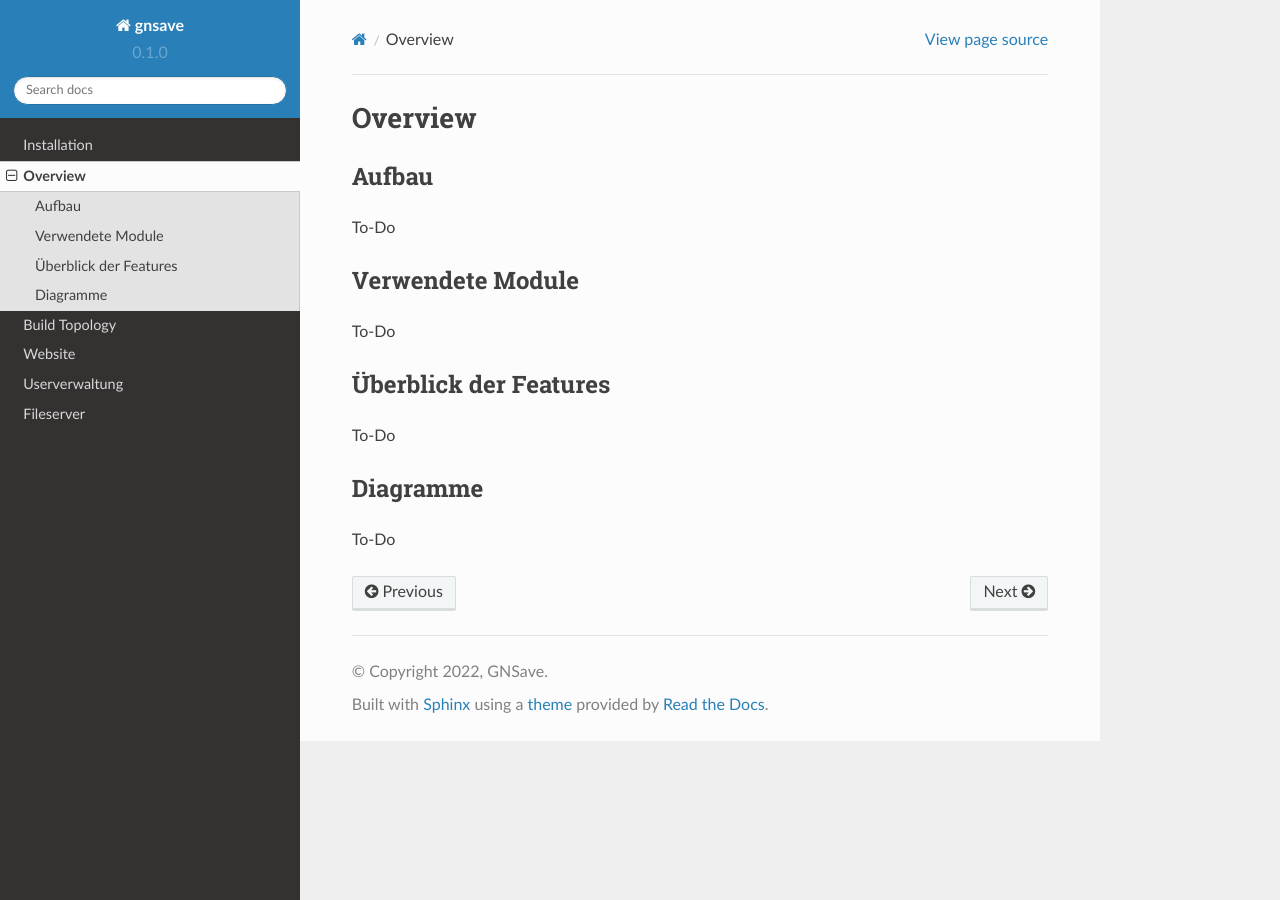
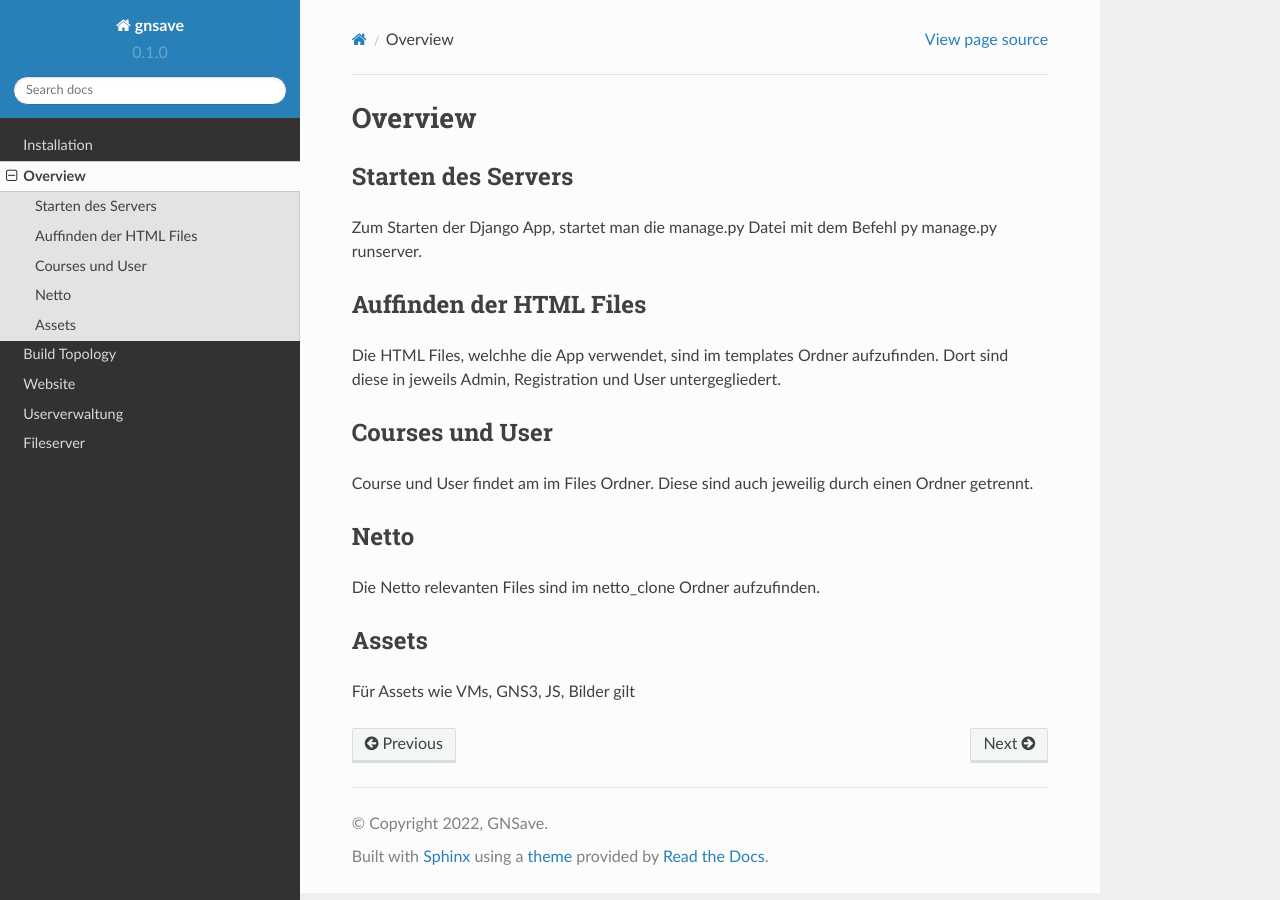
Before and after one commit to gnsave/GNSave, a Sphinx documentation site: the page built from docs/source/overview.rst, in a window 1280 px wide. Built offline with Sphinx 7.4.7 and the Read the Docs theme 2.0.0, drawn with Linux system fonts in a browser that asks for light colours.

Commit message:
Marko: Started with Overview
Added Starten des Servers, Auffinden der HTML Files, Courses und User, Netto and Assets

```diff
--- a/docs/source/overview.rst
+++ b/docs/source/overview.rst
@@ -3,23 +3,29 @@ Overview
 
 .. _overview:
 
-Aufbau
+Starten des Servers
 ------------
 
-To-Do
-
-Verwendete Module
-----------------
-
-To-Do
+Zum Starten der Django App, startet man die manage.py Datei mit dem Befehl py manage.py runserver.
 
 
-Überblick der Features
-----------------
+Auffinden der HTML Files
+------------
 
-To-Do
+Die HTML Files, welchhe die App verwendet, sind im templates Ordner aufzufinden. Dort sind diese in jeweils Admin, Registration und User untergegliedert.
 
-Diagramme
-----------------
 
-To-Do
+Courses und User
+------------
+
+Course und User findet am im Files Ordner. Diese sind auch jeweilig durch einen Ordner getrennt.
+
+Netto
+------------
+
+Die Netto relevanten Files sind im netto_clone Ordner aufzufinden.
+
+Assets
+------------
+
+Für Assets wie VMs, GNS3, JS, Bilder gilt
```
